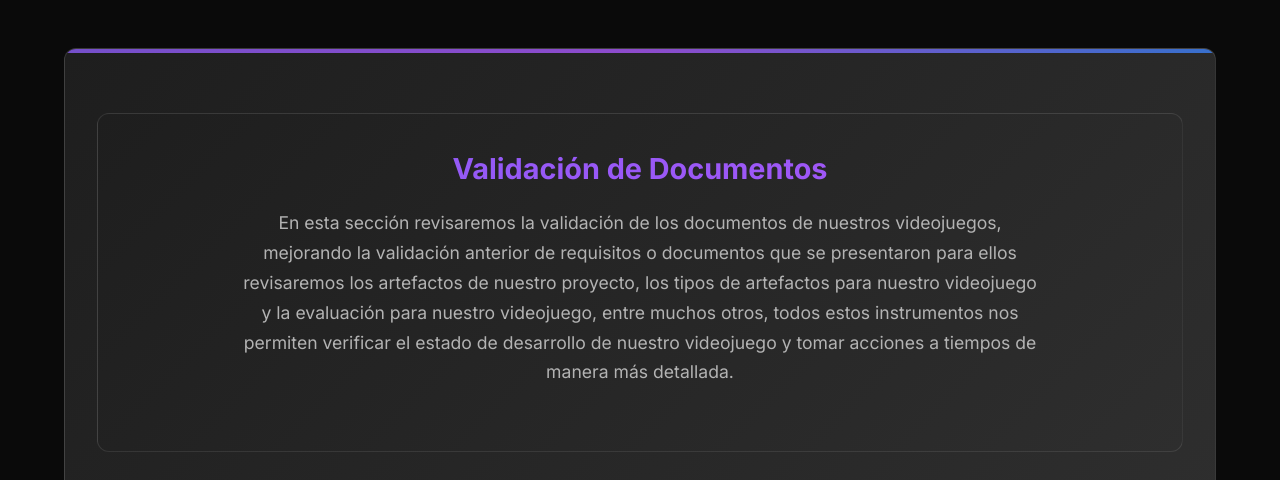
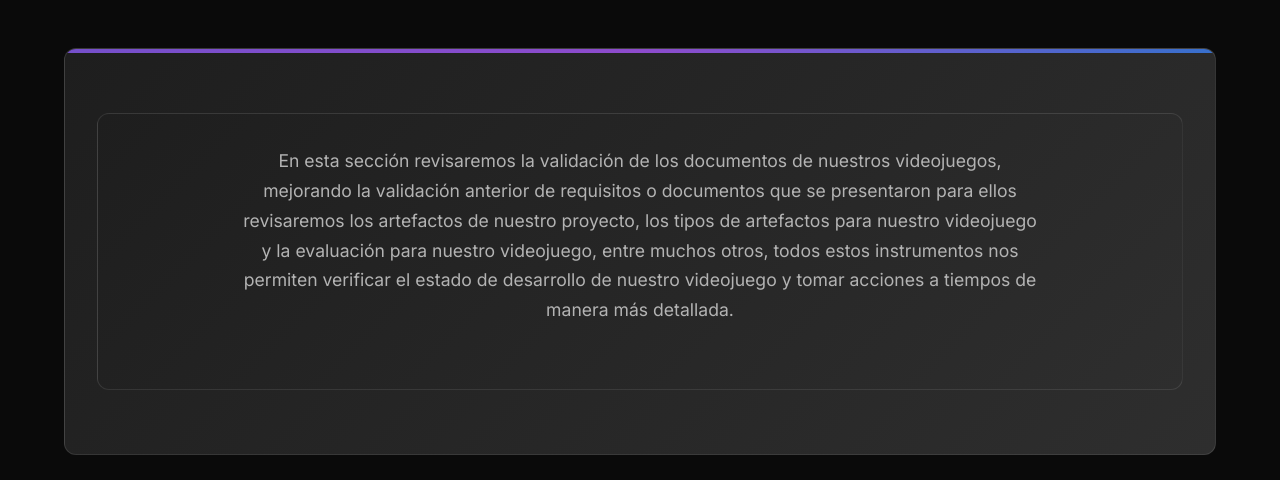
Before and after one commit to LyamBKR/proyectosena.git.io, a plain HTML site: page 28. Validación de Documentos/28. Validación de Documentos.html in a window 1280 px wide. Shown: the part 620-1100 px from the top of the page. Drawn offline with Linux system fonts and the light colour scheme.

Commit message:
pagina 28

```diff
--- a/28. Validación de Documentos/28. Validación de Documentos.html
+++ b/28. Validación de Documentos/28. Validación de Documentos.html
@@ -326,7 +326,6 @@
                     <div class="section-content">
                         <div class="intro-highlight">
                             <div class="intro-content">
-                                <h3>Validación de Documentos</h3>
                                 <p>En esta sección revisaremos la validación de los documentos de nuestros videojuegos, mejorando la validación anterior de requisitos o documentos que se presentaron para ellos revisaremos los artefactos de nuestro proyecto, los tipos de artefactos para nuestro videojuego y la evaluación para nuestro videojuego, entre muchos otros, todos estos instrumentos nos permiten verificar el estado de desarrollo de nuestro videojuego y tomar acciones a tiempos de manera más detallada.</p>
                             </div>
                         </div>
```
